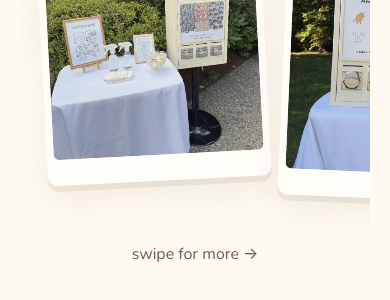
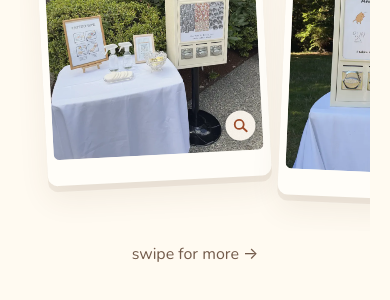
Before and after one commit to andrew-hy-kim/in.a.memento, a Jekyll site: the page built from gallery/index.html, in a window 390 px wide. Shown: the part 594-894 px from the top of the page. Built offline with Jekyll 4.4.1, drawn with Linux system fonts in a browser that asks for light colours.

Commit message:
Phone Book us bar hides while scrolling down; magnifier badges on Gallery photos; tap feedback
Co-Authored-By: Claude Opus 5.5 <noreply@anthropic.com>
Claude-Session: https://claude.ai/code/session_01A4x6zNFM2ikQnVBPRWM1LK

```diff
--- a/css/style.css
+++ b/css/style.css
@@ -1913,3 +1913,16 @@ main > section + section,
 }
 /* darker orange so the hint reads clearly (accessible contrast) */
 .twist-tag { color: var(--terracotta-text); }
+
+/* Gallery photos: a small magnifier in the corner says "tap to see it bigger" */
+.scrap .zoom-badge {
+  position: absolute; right: 22px; bottom: 50px;
+  width: 34px; height: 34px; border-radius: 50%; display: grid; place-items: center;
+  background: rgba(255, 250, 241, 0.92); color: var(--terracotta-text);
+  box-shadow: 0 3px 10px rgba(0, 0, 0, 0.22); pointer-events: none;
+  transition: transform 0.2s ease;
+}
+.scrap:hover .zoom-badge { transform: scale(1.12); }
+@media (max-width: 640px) { .scrap .zoom-badge { right: 14px; bottom: 36px; width: 30px; height: 30px; } }
+/* a little press feedback when a photo, video or design is tapped */
+.scrap:active, .gallery-grid .tile:active { transform: scale(0.98); }
--- a/gallery/index.html
+++ b/gallery/index.html
@@ -30,14 +30,17 @@ description: "Photos and videos of our vending machine at weddings and parties,
         <figure class="polaroid scrap">
           <img src="{{ '/images/gallery/wedding-setup.webp' | relative_url }}" width="825" height="1100" loading="lazy"
                alt="The full setup: the vending machine beside a table with a Tattoo Bar sign, spray bottles, sponges, gold tokens and an Instagram QR code">
-        </figure>
+          <span class="zoom-badge" aria-hidden="true"><svg viewBox="0 0 24 24" width="18" height="18"><circle cx="10.5" cy="10.5" r="6" fill="none" stroke="currentColor" stroke-width="2.4"/><path d="M15 15l5 5" stroke="currentColor" stroke-width="2.6" stroke-linecap="round"/></svg></span>
+      </figure>
       <figure class="polaroid scrap">
           <img src="{{ '/images/gallery/andrews-30th.webp' | relative_url }}" width="825" height="1100" loading="lazy"
                alt="The cream in a memento vending machine on a table outdoors at Andrew's 30th birthday, its display showing six doodle designs and '1 token = 1 surprise mini print', beside a crystal token bowl and an Instagram QR code">
-        </figure>
+          <span class="zoom-badge" aria-hidden="true"><svg viewBox="0 0 24 24" width="18" height="18"><circle cx="10.5" cy="10.5" r="6" fill="none" stroke="currentColor" stroke-width="2.4"/><path d="M15 15l5 5" stroke="currentColor" stroke-width="2.6" stroke-linecap="round"/></svg></span>
+      </figure>
       <figure class="polaroid scrap">
         <img src="{{ '/images/gallery/wedding-couple.webp' | relative_url }}" width="825" height="1100" loading="lazy"
              alt="Rachel and Brian smiling cheek to cheek at their wedding, with the in a memento machine and tattoo bar behind them">
+        <span class="zoom-badge" aria-hidden="true"><svg viewBox="0 0 24 24" width="18" height="18"><circle cx="10.5" cy="10.5" r="6" fill="none" stroke="currentColor" stroke-width="2.4"/><path d="M15 15l5 5" stroke="currentColor" stroke-width="2.6" stroke-linecap="round"/></svg></span>
       </figure>
       <figure class="polaroid scrap scrap-video" data-video="{{ '/videos/bday-video-1.mp4' | relative_url }}">
           <img src="{{ '/images/gallery/bday-video-1.webp' | relative_url }}" width="540" height="960" loading="lazy"
@@ -47,7 +50,8 @@ description: "Photos and videos of our vending machine at weddings and parties,
       <figure class="polaroid scrap">
           <img src="{{ '/images/gallery/wedding-tattoo-bar.webp' | relative_url }}" width="825" height="1100" loading="lazy"
                alt="Close up of the tattoo bar: a framed four-step guide to applying a temporary tattoo, two spray bottles, sponges and a crystal bowl of gold tokens">
-        </figure>
+          <span class="zoom-badge" aria-hidden="true"><svg viewBox="0 0 24 24" width="18" height="18"><circle cx="10.5" cy="10.5" r="6" fill="none" stroke="currentColor" stroke-width="2.4"/><path d="M15 15l5 5" stroke="currentColor" stroke-width="2.6" stroke-linecap="round"/></svg></span>
+      </figure>
       <figure class="polaroid scrap scrap-video" data-video="{{ '/videos/wedding-video-1.mp4' | relative_url }}">
           <img src="{{ '/images/gallery/wedding-video-1.webp' | relative_url }}" width="540" height="960" loading="lazy"
                alt="Video: a slow pan across the tattoo bar table and the vending machine at Rachel & Brian's wedding">
@@ -56,6 +60,7 @@ description: "Photos and videos of our vending machine at weddings and parties,
       <figure class="polaroid scrap">
         <img src="{{ '/images/gallery/wedding-couple-tattoos.webp' | relative_url }}" width="825" height="1100" loading="lazy"
              alt="Rachel and Brian at the tattoo bar during their reception, each holding up the temporary tattoo they just got from the machine">
+        <span class="zoom-badge" aria-hidden="true"><svg viewBox="0 0 24 24" width="18" height="18"><circle cx="10.5" cy="10.5" r="6" fill="none" stroke="currentColor" stroke-width="2.4"/><path d="M15 15l5 5" stroke="currentColor" stroke-width="2.6" stroke-linecap="round"/></svg></span>
       </figure>
       <figure class="polaroid scrap scrap-video" data-video="{{ '/videos/bday-video-2.mp4' | relative_url }}">
           <img src="{{ '/images/gallery/bday-video-2.webp' | relative_url }}" width="540" height="960" loading="lazy"
@@ -65,6 +70,7 @@ description: "Photos and videos of our vending machine at weddings and parties,
       <figure class="polaroid scrap">
         <img src="{{ '/images/gallery/wedding-machine.webp' | relative_url }}" width="825" height="1100" loading="lazy"
              alt="The cream vending machine on its black stand next to the tattoo bar table, its display reading 'Show your un-dye-ing love for us and get inked!'">
+        <span class="zoom-badge" aria-hidden="true"><svg viewBox="0 0 24 24" width="18" height="18"><circle cx="10.5" cy="10.5" r="6" fill="none" stroke="currentColor" stroke-width="2.4"/><path d="M15 15l5 5" stroke="currentColor" stroke-width="2.6" stroke-linecap="round"/></svg></span>
       </figure>
       </div>
       <button class="scrap-nav scrap-next" type="button" aria-label="More photos">›</button>
--- a/js/main.js
+++ b/js/main.js
@@ -195,20 +195,31 @@
   });
 })();
 
-// Phone "Book us" bar: hide it while another booking button (or the footer) is on screen
+// Phone "Book us" bar: hide it while another booking button (or the footer) is on screen,
+// and while scrolling down so it never sits on top of what someone is reading
 (function () {
   var bar = document.querySelector(".mobile-book");
   if (!bar || !("IntersectionObserver" in window)) return;
   var targets = Array.prototype.slice.call(document.querySelectorAll('main a.btn-primary[href$="/contact/"], .site-footer'));
   if (!targets.length) return;
   var visible = new Set();
+  var goingDown = false, lastY = window.scrollY;
+  function update() { bar.classList.toggle("is-hidden", visible.size > 0 || goingDown); }
   var io = new IntersectionObserver(function (entries) {
     entries.forEach(function (e) {
       if (e.isIntersecting) visible.add(e.target); else visible.delete(e.target);
     });
-    bar.classList.toggle("is-hidden", visible.size > 0);
+    update();
   }, { threshold: 0.2 });
   targets.forEach(function (t) { io.observe(t); });
+  // tuck it away while reading down the page, bring it back when scrolling up
+  window.addEventListener("scroll", function () {
+    var y = window.scrollY, d = y - lastY;
+    if (Math.abs(d) < 8) return;
+    goingDown = d > 0 && y > 120;
+    lastY = y;
+    update();
+  }, { passive: true });
 })();
 
 // Photo viewer: tap a photo or design to see it bigger, swipe or use arrows to move between photos
```
